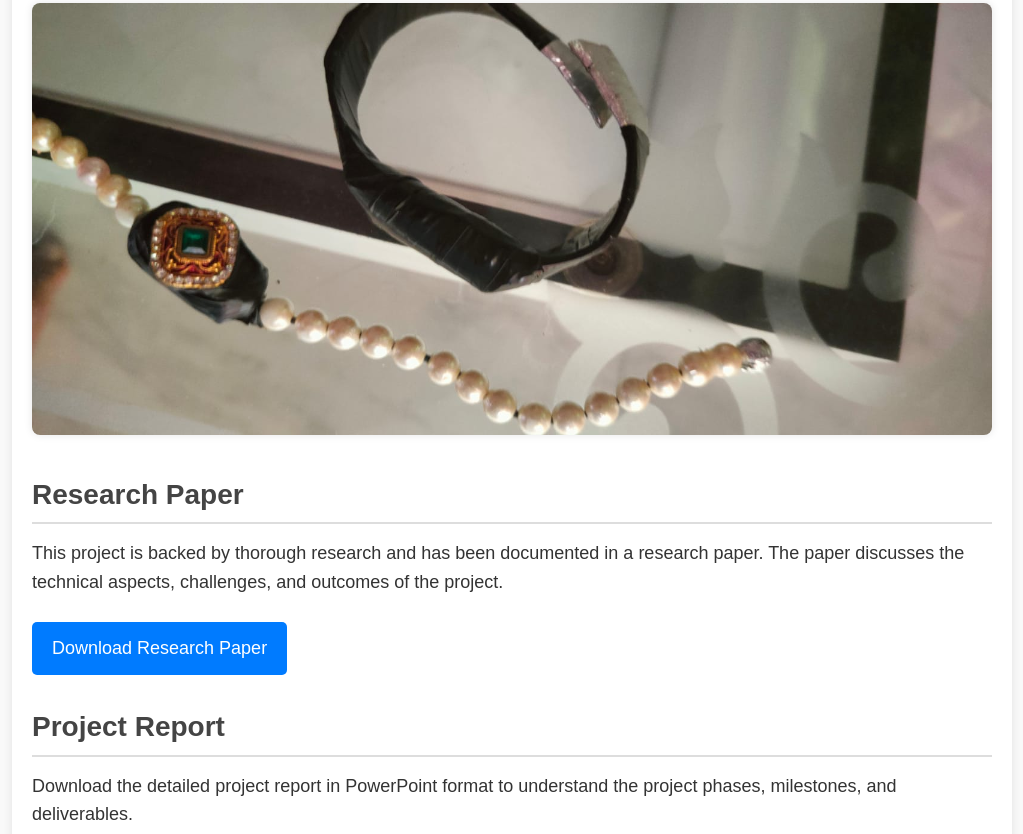
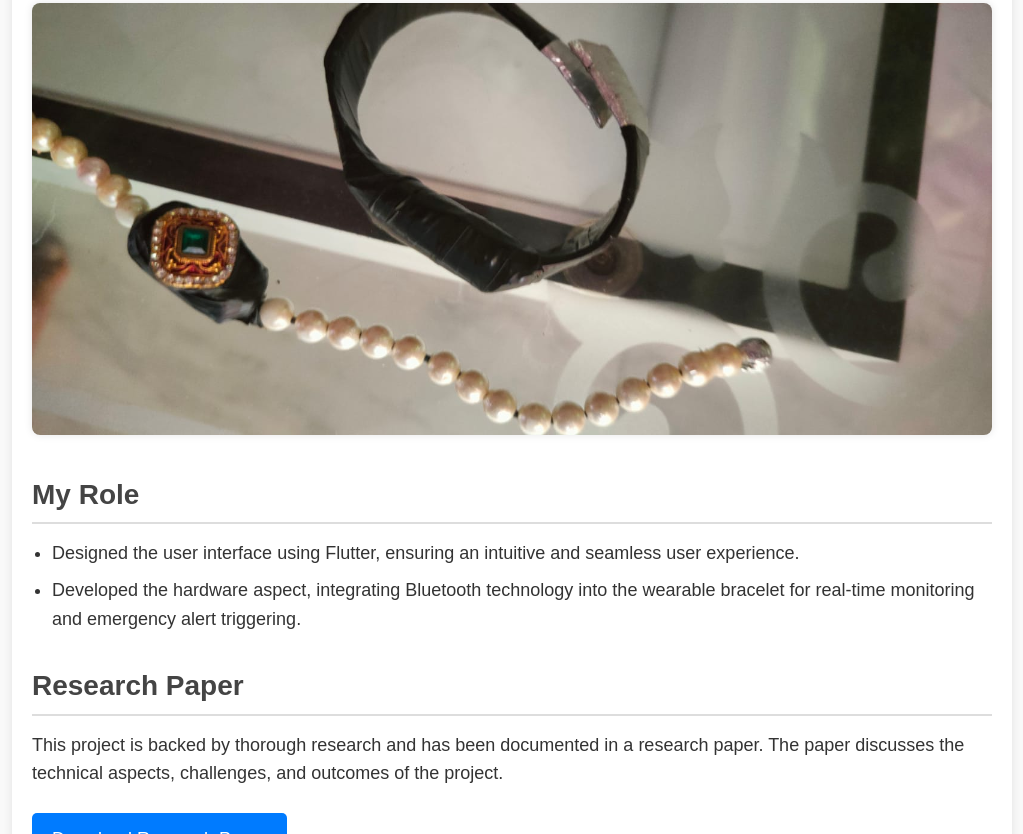
Before and after one commit to mohdshoaibkhan72/Women-safety--App, a plain HTML site: page index.html in a window 1280 px wide. Shown: the part 366-1200 px from the top of the page, without its empty margins (128-1151 px from the left). Drawn offline with Linux system fonts and the light colour scheme.

Commit message:
Update index.html

```diff
--- a/index.html
+++ b/index.html
@@ -25,7 +25,13 @@
             <h2>Bracelet Image</h2>
             <img src="bracelet.jpg" alt="Women's Safety Bracelet" class="bracelet">
         </section>
-
+        <section class="role">
+            <h2>My Role</h2>
+            <ul>
+                <li>Designed the user interface using Flutter, ensuring an intuitive and seamless user experience.</li>
+                <li>Developed the hardware aspect, integrating Bluetooth technology into the wearable bracelet for real-time monitoring and emergency alert triggering.</li>
+            </ul>
+        </section>
         <section id="research-paper" class="research-paper">
             <h2>Research Paper</h2>
             <p>
```
